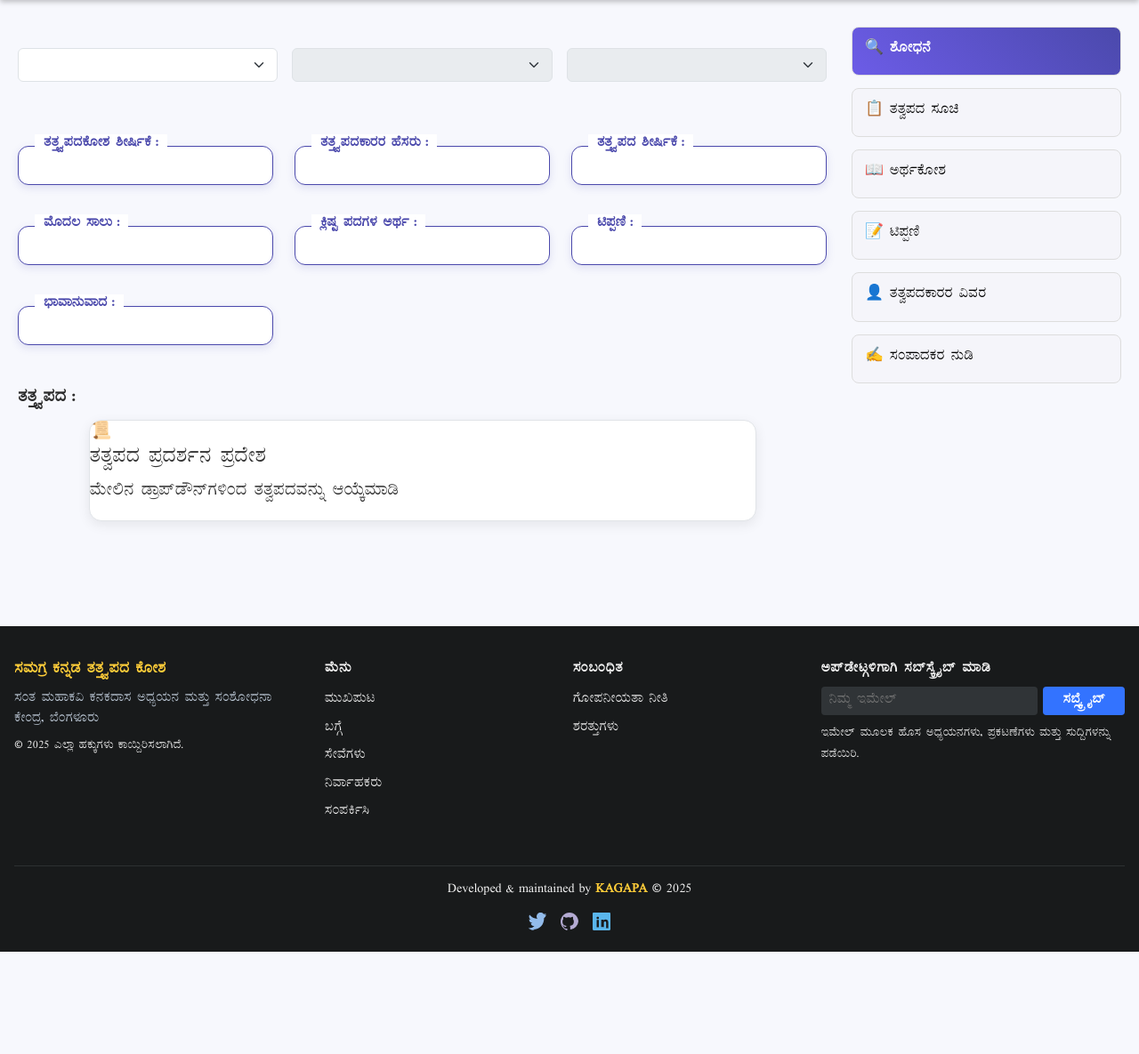
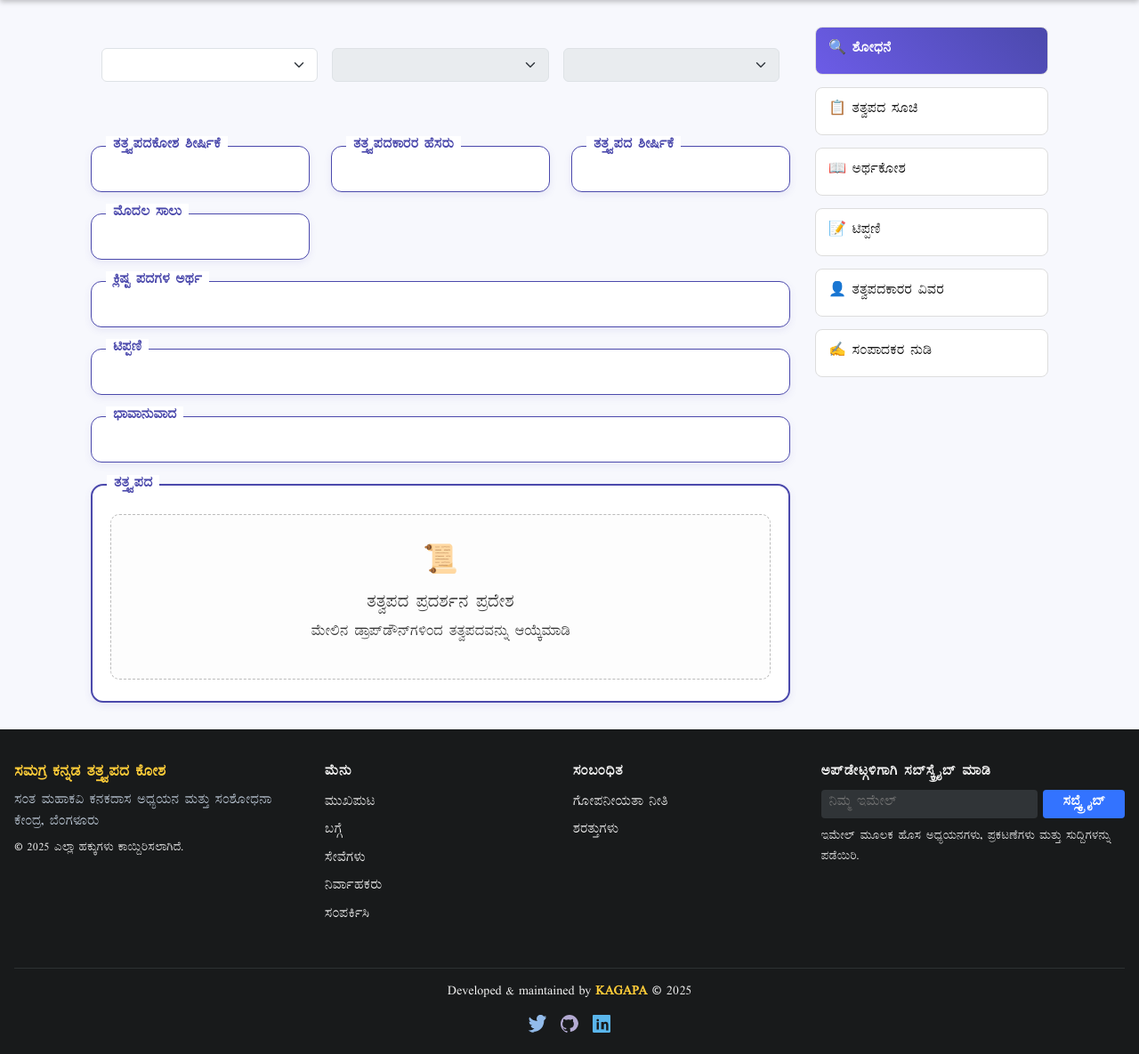
Before and after one commit to kagapa-blr/kannada-tattvapada, a Flask app: page / in a window 1280 px wide. Shown: the part 155-1340 px from the top of the page at 89% size. Before the commit the page ends 1225 px from the top, so only its background shows below. Run offline with Flask 3, Linux system fonts and the light colour scheme; data that the repository does not hold is empty; parts of the project's set-up code (start-up, migrations or seed data) failed here and were passed over; some libraries are stand-ins or nearby versions.

Commit message:
temp comment need revert this

```diff
--- a/app/static/css/style.css
+++ b/app/static/css/style.css
@@ -1,4 +1,3 @@
-/* ============ GLOBAL STYLES ============ */
 @font-face {
   font-family: "NudiParijatha";
   src: url("/static/fonts/Nudi_fonts/NudiParijatha.ttf") format("truetype");
@@ -9,7 +8,7 @@
 
 body {
   font-family: "NudiParijatha", "Noto Sans Kannada", sans-serif;
-  background-color: #f7f8fd;
+  background: #f7f8fd;
   margin: 0;
   padding: 0;
   overflow-x: hidden;
@@ -17,83 +16,14 @@ body {
   color: #2c2c2c;
 }
 
-.container {
-  max-width: 100%;
-  padding: 0;
-}
-
-
-/* ============ HEADER ============ */
-.header-bar {
-  width: 100%;
-  background: linear-gradient(90deg, #4b49ac, #6c5ce7);
-  color: #fff;
-  padding: 22px 0;
-  text-align: center;
-  box-shadow: 0 3px 10px rgba(0, 0, 0, 0.15);
-}
-
-.header-bar h1 {
-  font-size: 2.2rem;
-  margin: 0;
-  font-weight: 700;
-  letter-spacing: 1px;
-}
-
-.header-bar p {
-  font-size: 1.05rem;
-  margin: 6px 0 0;
-  opacity: 0.9;
-}
-
-
-/* ============ NAVIGATION BAR ============ */
-.top-navabar-bar {
-  width: 100%;
-  background-color: #1a1a1a;
-  padding: 12px 0;
-  border-bottom: 2px solid #4b49ac;
-}
-
-.top-navabar-bar .nav-inner {
-  display: flex;
-  gap: 28px;
-  padding-left: 28px;
-  align-items: center;
-}
-
-.top-navabar-bar .nav-btn {
-  background: transparent;
-  border: none;
-  color: #fff;
-  font-size: 1.05rem;
-  padding: 8px 18px;
-  border-radius: 6px;
-  cursor: pointer;
-  font-weight: 500;
-  transition: background-color 0.3s, color 0.3s, transform 0.15s;
-}
-
-.top-navabar-bar .nav-btn:hover,
-.top-navabar-bar .nav-btn.active {
-  background-color: #fff;
-  color: #000;
-  transform: translateY(-2px);
-}
-
-
-/* ============ MAIN LAYOUT ============ */
+/* MAIN LAYOUT */
 .main-layout {
   display: flex;
   flex-wrap: wrap;
   gap: 28px;
   padding: 30px 20px;
-  position: relative;
-  z-index: 0;
 }
 
-
-/* ============ LEFT SECTION (Dropdowns & Poem) ============ */
 .dropdown-section {
   flex: 3;
   display: flex;
@@ -101,15 +31,144 @@ body {
   gap: 24px;
 }
 
-.dropdown-container {
+.button-section {
+  flex: 1;
   display: flex;
-  flex-wrap: wrap;
-  gap: 16px;
+  flex-direction: column;
+  gap: 14px;
+}
+
+/* FIELD BOX */
+.field-box {
+  position: relative;
+  background: #fff;
+  border: 1.6px solid #4b49ac;
+  border-radius: 12px;
+  padding: 22px 18px;
+  box-shadow: 0 3px 8px rgba(75, 73, 172, 0.1);
+  transition: border-color 0.25s, box-shadow 0.25s;
+}
+
+.field-box label {
+  position: absolute;
+  top: -12px;
+  left: 16px;
+  background: #fff;
+  padding: 0 8px;
+  font-weight: 600;
+  font-size: 1rem;
+  color: #4b49ac;
+}
+
+.field-box:hover {
+  border-color: #6c5ce7;
+  box-shadow: 0 5px 14px rgba(75, 73, 172, 0.18);
+}
+
+.field-box div {
+  font-size: 1.05rem;
+  line-height: 1.6;
+  color: #333;
+  margin-top: 6px;
+}
+
+/* SPECIAL LONG-TEXT BOXES */
+.bhavanuvada-box div,
+.tippani-box div,
+.gloss-box div {
+  font-size: 1.2rem;
+  line-height: 1.85;
+  text-align: justify;
+  white-space: pre-wrap;
+  color: #2b2b6f;
+}
+
+/* POEM DISPLAY */
+.tatvapada-box {
+  border: 2px solid #4b49ac;
+  border-radius: 14px;
+  padding: 24px 20px;
+}
+
+#poem-display-area {
+  font-size: 1.25rem;
+  line-height: 1.9;
+  text-align: center;
+  margin-top: 8px;
+  padding: 20px;
+  border-radius: 10px;
+  background: #fafaff;
+  transition: min-height 0.3s ease-in-out;
+}
+
+#poem-display-area.no-content {
+  min-height: 90px;
+  background: #fdfdfd;
+  border: 1.5px dashed #bbb;
+  color: #777;
+}
+
+#poem-display-area .poem-placeholder {
+  display: flex;
+  flex-direction: column;
   align-items: center;
-  margin-bottom: 24px;
-  position: relative;
-  z-index: 10;
+  justify-content: center;
 }
+
+#poem-display-area .placeholder-icon {
+  font-size: 2rem;
+  margin-bottom: 6px;
+}
+
+/* BUTTONS */
+.nav-button {
+  display: flex;
+  align-items: center;
+  gap: 6px;
+  padding: 14px;
+  font-size: 1rem;
+  background: #fff;
+  border: 1px solid #ddd;
+  border-radius: 8px;
+  cursor: pointer;
+  font-weight: 500;
+  transition: all 0.25s;
+}
+
+.nav-button:hover {
+  background: #ececff;
+  color: #4b49ac;
+}
+
+.nav-button.primary {
+  background: linear-gradient(45deg, #6c5ce7, #4b49ac);
+  color: #fff;
+  font-weight: 600;
+}
+
+.nav-button.primary:hover {
+  background: linear-gradient(45deg, #5a4dcf, #3e3ca0);
+}
+
+/* RESPONSIVE */
+@media (max-width: 768px) {
+  .main-layout {
+    flex-direction: column;
+    gap: 20px;
+  }
+
+  .button-section {
+    flex-direction: row;
+    flex-wrap: wrap;
+  }
+
+  .nav-button {
+    flex: 1 1 48%;
+  }
+}
+
+
+
 
 
 /* Choices.js integrated dropdowns */
@@ -165,177 +224,3 @@ body {
   font-style: italic;
   font-size: 20px !important;
 }
-
-
-/* ============ POEM DISPLAY AREA ============ */
-.poem-display-area {
-  width: 94%;
-  max-width: 750px;
-  margin: 0 auto 40px;
-  background-color: #fff;
-  border: 1px solid #e1e4e8;
-  border-radius: 14px;
-  box-shadow: 0 4px 14px rgba(0, 0, 0, 0.08);
-  font-size: 1.25rem;
-  color: #333;
-  overflow: hidden;
-}
-
-.poem-display {
-  max-height: 480px;
-  overflow-y: auto;
-  scroll-behavior: smooth;
-}
-
-.poem-title {
-  position: sticky;
-  top: 0;
-  background: #f5f6ff;
-  padding: 14px 30px;
-  font-weight: bold;
-  font-size: 1.5rem;
-  text-align: center;
-  border-bottom: 1px solid #ddd;
-  z-index: 2;
-  color: #2b2b6f;
-}
-
-.poem-content {
-  padding: 26px 32px;
-  line-height: 1.7;
-}
-
-.poem-content p {
-  margin: 0 0 12px;
-}
-
-.poem-author {
-  position: sticky;
-  bottom: 0;
-  background: #fdfdfd;
-  padding: 12px 30px;
-  font-style: italic;
-  text-align: right;
-  color: #444;
-  border-top: 1px solid #ddd;
-}
-
-
-/* ============ RIGHT SECTION (Buttons) ============ */
-.button-section {
-  flex: 1;
-  display: flex;
-  flex-direction: column;
-  gap: 14px;
-}
-
-.nav-button {
-  display: flex;
-  align-items: center;
-  gap: 8px;
-  padding: 14px;
-  font-size: 1.05rem;
-  background-color: #f5f5fa;
-  border: 1px solid #ddd;
-  border-radius: 8px;
-  cursor: pointer;
-  font-weight: 500;
-  transition: all 0.25s ease-in-out;
-}
-
-.nav-button:hover {
-  background: #ececff;
-  color: #4b49ac;
-  border-color: #4b49ac;
-}
-
-.nav-button.primary {
-  background: linear-gradient(45deg, #6c5ce7, #4b49ac);
-  color: #fff;
-  font-weight: 600;
-}
-
-.nav-button.primary:hover {
-  background: linear-gradient(45deg, #5a4dcf, #3e3ca0);
-}
-
-
-/* ============ SCROLLBAR STYLING ============ */
-.poem-display-area::-webkit-scrollbar {
-  width: 12px;
-}
-
-.poem-display-area::-webkit-scrollbar-track {
-  background: #f0f0f5;
-  border-radius: 8px;
-}
-
-.poem-display-area::-webkit-scrollbar-thumb {
-  background: linear-gradient(135deg, #667eea, #764ba2);
-  border-radius: 6px;
-  border: 2px solid #f0f0f5;
-}
-
-.poem-display-area::-webkit-scrollbar-thumb:hover {
-  background: linear-gradient(135deg, #5a67d8, #6148a3);
-}
-
-
-/* ============ FIELD BOX (Other Fields) ============ */
-.field-box {
-  position: relative;
-  background-color: #fff;
-  border: 1.8px solid #4b49ac;
-  border-radius: 12px;
-  padding: 24px 22px 18px;
-  box-shadow: 0 3px 10px rgba(75, 73, 172, 0.15);
-  margin-bottom: 22px;
-  display: flex;
-  flex-direction: column;
-  transition: box-shadow 0.35s, border-color 0.35s;
-}
-
-.field-box:hover {
-  box-shadow: 0 8px 22px rgba(75, 73, 172, 0.25);
-  border-color: #6c5ce7;
-}
-
-.field-box label {
-  position: absolute;
-  top: -14px;
-  left: 18px;
-  background-color: #fff;
-  padding: 0 10px;
-  font-weight: 700;
-  font-size: 1rem;
-  color: #4b49ac;
-  white-space: nowrap;
-}
-
-
-/* ============ RESPONSIVE ============ */
-@media (max-width: 768px) {
-  .main-layout {
-    flex-direction: column;
-    gap: 20px;
-  }
-
-  .dropdown-container {
-    flex-direction: column;
-  }
-
-  .button-section {
-    flex-direction: row;
-    flex-wrap: wrap;
-    justify-content: space-between;
-  }
-
-  .nav-button {
-    flex: 1 1 48%;
-    font-size: 1rem;
-  }
-
-  .poem-display-area {
-    width: 100%;
-  }
-}
--- a/app/templates/index.html
+++ b/app/templates/index.html
@@ -1,144 +1,133 @@
 <!DOCTYPE html>
-<html lang="en">
+<html lang="kn">
 
 <head>
   <meta charset="UTF-8" />
   <meta name="viewport" content="width=device-width, initial-scale=1.0" />
   <title>ಸಮಗ್ರ ಕನ್ನಡ ತತ್ವಪದ ಕೋಶ</title>
 
-  <!-- 1. Bootstrap CSS (should come before your custom styles) -->
+  <!-- Bootstrap CSS -->
   <link rel="stylesheet" href="{{ url_for('static', filename='bootstrap/css/bootstrap.min.css') }}">
-
-  <!-- 2. Choices.js CSS (comes before your styles so you can override it) -->
+  <!-- Choices.js CSS -->
   <link rel="stylesheet" href="https://cdn.jsdelivr.net/npm/choices.js/public/assets/styles/choices.min.css" />
-
-  <!-- 3. Your Custom CSS (override both Bootstrap and Choices.js) -->
+  <!-- Custom CSS -->
   <link rel="stylesheet" href="{{ url_for('static', filename='css/navbar.css') }}">
   <link rel="stylesheet" href="{{ url_for('static', filename='css/style.css') }}">
   <link rel="stylesheet" href="{{ url_for('static', filename='css/search_by_keyword.css') }}">
 
-  <!-- 4. Bootstrap JS (needs to come before any script that might use Bootstrap components) -->
+  <!-- Bootstrap & Scripts -->
   <script src="{{ url_for('static', filename='bootstrap/js/bootstrap.bundle.min.js') }}"></script>
-
-  <!-- 5. Choices.js Script (required before any script using it) -->
   <script src="https://cdn.jsdelivr.net/npm/choices.js/public/assets/scripts/choices.min.js"></script>
-
-  <!-- 6. Your Scripts (can use Bootstrap and Choices.js) -->
   <script src="{{ url_for('static', filename='js/navbar.js') }}"></script>
   <script type="module" src="{{ url_for('static', filename='js/main.js') }}"></script>
   <script type="module" src="{{ url_for('static', filename='js/searchKeyword.js') }}"></script>
-
 </head>
 
 <body>
 
   {% include 'navbar.html' %}
-  <!-- ========== MAIN CONTENT ========== -->
+
+  <!-- MAIN CONTENT -->
   <div class="container">
     <div class="main-layout">
 
-      <!-- ========== LEFT SECTION ========== -->
+      <!-- LEFT SECTION -->
       <div class="dropdown-section">
 
-        <!-- ========== STYLED DROPDOWN SECTION ========== -->
+        <!-- Dropdowns -->
         <div class="dropdown-wrapper container my-4">
           <div class="row g-3 align-items-center">
-
             <div class="col-md-4">
               <select id="samputa" class="form-select dropdown" aria-label="Select Samputa">
                 <option value="">ತತ್ವಪದಕೋಶ ಸಂಪುಟ ಆಯ್ಕೆಮಾಡಿ</option>
               </select>
             </div>
-
             <div class="col-md-4">
-              <select id="tatvapadakarara_hesaru" class="form-select dropdown" disabled aria-label="Select Author">
+              <select id="tatvapadakarara_hesaru" class="form-select dropdown" disabled>
                 <option value="">ತತ್ವಪದಕಾರರ ಹೆಸರು</option>
               </select>
             </div>
-
             <div class="col-md-4">
-              <select id="tatvapada_sankhye" class="form-select dropdown" disabled aria-label="Select Tatvapada">
+              <select id="tatvapada_sankhye" class="form-select dropdown" disabled>
                 <option value="">ತತ್ವಪದ ಸಂಖ್ಯೆ</option>
               </select>
             </div>
-
           </div>
         </div>
 
-        <!-- ========== TATVAPADA DETAILS (3 per row, modern layout) ========== -->
+        <!-- Metadata Fields -->
         <div class="other-fields mt-4">
           <div class="row g-4">
 
             <div class="col-md-4">
               <div class="field-box">
-                <label class="form-label fw-bold">ತತ್ತ್ವಪದಕೋಶ ಶೀರ್ಷಿಕೆ :</label>
-                <div class="field-content" id="tatvapadakosha_sheershike_value"></div>
+                <label>ತತ್ತ್ವಪದಕೋಶ ಶೀರ್ಷಿಕೆ</label>
+                <div id="tatvapadakosha_sheershike_value"></div>
               </div>
             </div>
 
             <div class="col-md-4">
               <div class="field-box">
-                <label class="form-label fw-bold">ತತ್ತ್ವಪದಕಾರರ ಹೆಸರು :</label>
-                <div class="field-content" id="tatvapadakarara_hesaru_value"></div>
+                <label>ತತ್ತ್ವಪದಕಾರರ ಹೆಸರು</label>
+                <div id="tatvapadakarara_hesaru_value"></div>
               </div>
             </div>
 
             <div class="col-md-4">
               <div class="field-box">
-                <label class="form-label fw-bold">ತತ್ತ್ವಪದ ಶೀರ್ಷಿಕೆ :</label>
-                <div class="field-content" id="tatvapada_sheershike_value"></div>
+                <label>ತತ್ತ್ವಪದ ಶೀರ್ಷಿಕೆ</label>
+                <div id="tatvapada_sheershike_value"></div>
               </div>
             </div>
 
             <div class="col-md-4">
               <div class="field-box">
-                <label class="form-label fw-bold">ಮೊದಲ ಸಾಲು :</label>
-                <div class="field-content" id="tatvapada_first_line_value"></div>
+                <label>ಮೊದಲ ಸಾಲು</label>
+                <div id="tatvapada_first_line_value"></div>
               </div>
             </div>
 
-            <div class="col-md-4">
-              <div class="field-box">
-                <label class="form-label fw-bold">ಕ್ಲಿಷ್ಟ ಪದಗಳ ಅರ್ಥ :</label>
-                <div class="field-content" id="klishta_padagalu_artha_value"></div>
+            <!-- FULL WIDTH blocks -->
+            <div class="col-md-12">
+              <div class="field-box gloss-box">
+                <label>ಕ್ಲಿಷ್ಟ ಪದಗಳ ಅರ್ಥ</label>
+                <div id="klishta_padagalu_artha_value"></div>
               </div>
             </div>
 
-            <div class="col-md-4">
-              <div class="field-box">
-                <label class="form-label fw-bold">ಟಿಪ್ಪಣಿ :</label>
-                <div class="field-content" id="tippani_value"></div>
+            <div class="col-md-12">
+              <div class="field-box tippani-box">
+                <label>ಟಿಪ್ಪಣಿ</label>
+                <div id="tippani_value"></div>
               </div>
             </div>
 
-            <div class="col-md-4">
-              <div class="field-box">
-                <label class="form-label fw-bold">ಭಾವಾನುವಾದ :</label>
-                <div class="field-content" id="bhavanuvada_value"></div>
+            <div class="col-md-12">
+              <div class="field-box bhavanuvada-box">
+                <label>ಭಾವಾನುವಾದ</label>
+                <div id="bhavanuvada_value"></div>
+              </div>
+            </div>
+
+            <div class="col-md-12">
+              <div class="field-box tatvapada-box">
+                <label>ತತ್ತ್ವಪದ</label>
+                <div class="poem-display-area no-content" id="poem-display-area">
+                  <div class="poem-placeholder">
+                    <div class="placeholder-icon">📜</div>
+                    <h5>ತತ್ವಪದ ಪ್ರದರ್ಶನ ಪ್ರದೇಶ</h5>
+                    <p>ಮೇಲಿನ ಡ್ರಾಪ್‌ಡೌನ್‌ಗಳಿಂದ ತತ್ವಪದವನ್ನು ಆಯ್ಕೆಮಾಡಿ</p>
+                  </div>
+                </div>
               </div>
             </div>
 
           </div>
         </div>
 
-        <!-- Poem Display Area -->
-        <div class="tatvapada-display">
-          <label class="form-label fw-bold">ತತ್ತ್ವಪದ :</label>
-          <div class="poem-display-area" id="poem-display-area">
-            <div class="poem-placeholder">
-              <div class="placeholder-icon">📜</div>
-              <h4>ತತ್ವಪದ ಪ್ರದರ್ಶನ ಪ್ರದೇಶ</h4>
-              <p>ಮೇಲಿನ ಡ್ರಾಪ್‌ಡೌನ್‌ಗಳಿಂದ ತತ್ವಪದವನ್ನು ಆಯ್ಕೆಮಾಡಿ</p>
-            </div>
-          </div>
-        </div>
-
-        <div class="tippani"></div>
-        <div class="klishta_padagalu_artha"></div>
-
       </div>
 
-      <!-- ========== RIGHT SECTION ========== -->
+      <!-- RIGHT BUTTONS -->
       <div class="button-section">
         <button class="nav-button primary" id="searchBtn">🔍 ಶೋಧನೆ</button>
         <button class="nav-button" id="right_section_tatvapadasuchi">📋 ತತ್ವಪದ ಸೂಚಿ</button>
@@ -146,13 +135,10 @@
         <button class="nav-button" id="right_section_tippani">📝 ಟಿಪ್ಪಣಿ</button>
         <button class="nav-button" id="right_section_tatvapadakara_vivarane">👤 ತತ್ವಪದಕಾರರ ವಿವರ</button>
         <button class="nav-button" id="right_section_sampadakara_nudi">✍️ ಸಂಪಾದಕರ ನುಡಿ</button>
-
       </div>
-
 
     </div>
   </div>
-
 
   <!-- Search Modal -->
   <div class="modal fade" id="searchModal" tabindex="-1" aria-labelledby="searchModalLabel" aria-hidden="true">
@@ -205,7 +191,5 @@
   {% include 'customLoader.html' %}
   {% include 'footer.html' %}
 
-
 </body>
-
 </html>
```
